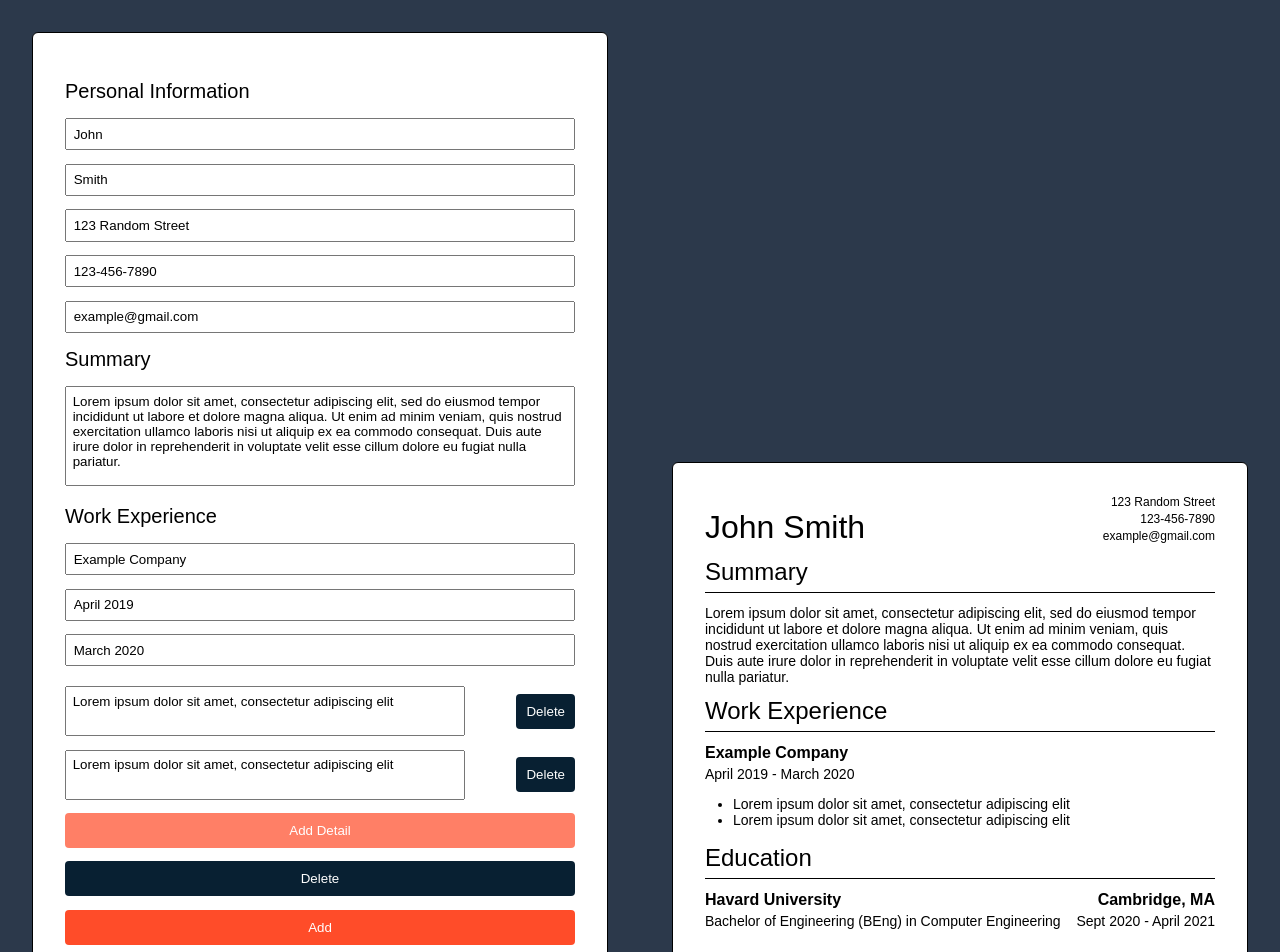
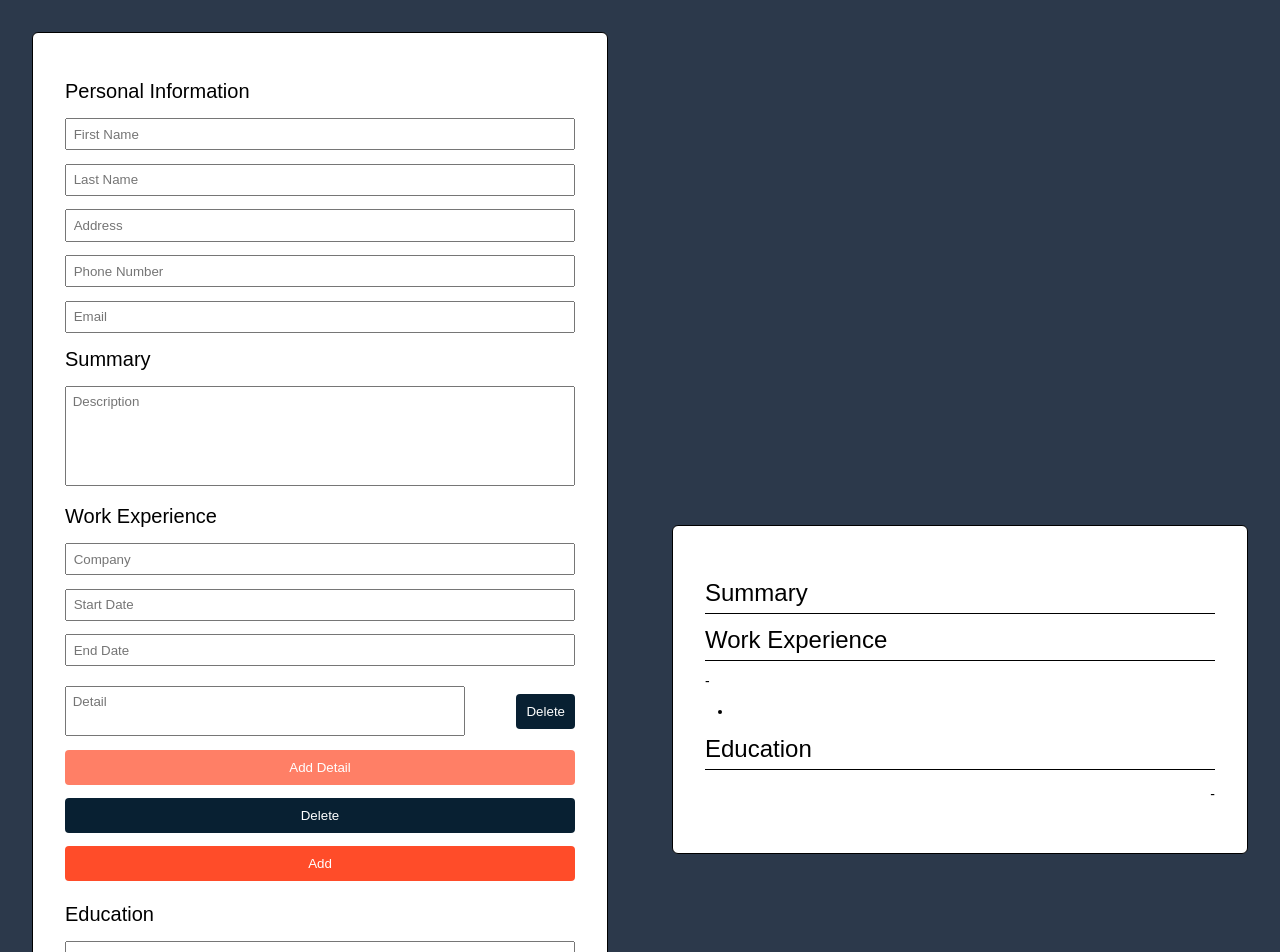
Before and after one commit to JacksonJ97/cv-application, a React (Create React App) app: page / in a window 1280 px wide. Shown: the top 952 px of the page. Built offline with nearby package versions, Linux system fonts and the light colour scheme.

Commit message:
changed handleChange to work in functional components

```diff
--- a/src/components/Container/index.js
+++ b/src/components/Container/index.js
@@ -17,97 +17,63 @@ const Wrapper = styled.div`
 
 const Container = () => {
   const [basicInfo, setBasicInfo] = useState({
-    firstName: "John",
-    lastName: "Smith",
-    address: "123 Random Street",
-    phoneNumber: "123-456-7890",
-    email: "example@gmail.com",
+    firstName: "",
+    lastName: "",
+    address: "",
+    phoneNumber: "",
+    email: "",
   });
 
-  const [summaryInfo, setSummaryInfo] = useState(
-    "Lorem ipsum dolor sit amet, consectetur adipiscing elit, sed do eiusmod tempor incididunt ut labore et dolore magna aliqua. Ut enim ad minim veniam, quis nostrud exercitation ullamco laboris nisi ut aliquip ex ea commodo consequat. Duis aute irure dolor in reprehenderit in voluptate velit esse cillum dolore eu fugiat nulla pariatur."
-  );
+  const [summaryInfo, setSummaryInfo] = useState("");
 
   const [experienceInfo, setExperienceInfo] = useState([
     {
       id: uniqueId(),
-      company: "Example Company",
-      startDate: "April 2019",
-      endDate: "March 2020",
-      details: [
-        { id: uniqueId(), text: "Lorem ipsum dolor sit amet, consectetur adipiscing elit" },
-        { id: uniqueId(), text: "Lorem ipsum dolor sit amet, consectetur adipiscing elit" },
-      ],
+      company: "",
+      startDate: "",
+      endDate: "",
+      details: [{ id: uniqueId(), text: "" }],
     },
   ]);
 
   const [educationInfo, setEducationInfo] = useState([
     {
       id: uniqueId(),
-      school: "Havard University",
-      degree: "Bachelor of Engineering (BEng) in Computer Engineering",
-      location: "Cambridge, MA",
-      startDate: "Sept 2020",
-      endDate: "April 2021",
+      school: "",
+      degree: "",
+      location: "",
+      startDate: "",
+      endDate: "",
     },
   ]);
 
-  // constructor(props) {
-  //   super(props);
-  //   this.state = {
-  //     firstName: "",
-  //     lastName: "",
-  //     address: "",
-  //     phoneNumber: "",
-  //     email: "",
-  //     summary: "",
-  //     experience: [
-  //       {
-  //         id: uniqueId(),
-  //         company: "",
-  //         startDate: "",
-  //         endDate: "",
-  //         details: [{ id: uniqueId(), text: "" }],
-  //       },
-  //     ],
-  //     education: [
-  //       {
-  //         id: uniqueId(),
-  //         school: "",
-  //         degree: "",
-  //         location: "",
-  //         startDate: "",
-  //         endDate: "",
-  //       },
-  //     ],
-  //   };
+  const handleChange = (value, name, id, section) => {
+    setBasicInfo((prevState) => {
+      return { ...prevState, [name]: value };
+    });
 
-  //   this.handleChange = this.handleChange.bind(this);
-  //   this.handleDetail = this.handleDetail.bind(this);
-  //   this.handleAddDetail = this.handleAddDetail.bind(this);
-  //   this.handleDeleteDetail = this.handleDeleteDetail.bind(this);
-  //   this.handleAdd = this.handleAdd.bind(this);
-  //   this.handleDelete = this.handleDelete.bind(this);
-  //   this.handleLoadExample = this.handleLoadExample.bind(this);
-  // }
+    if (name === "summary") {
+      setSummaryInfo(value);
+    }
 
-  // const handleChange(value, name, id, section) {
-  //   this.setState({ ...this.state, [name]: value });
+    if (section === "experience") {
+      setExperienceInfo((prevState) => {
+        let newState = prevState;
+        let index = newState.findIndex((element) => element.id === id);
+        newState[index][name] = value;
+        return newState;
+      });
+    }
 
-  //   if (section === "experience") {
-  //     let experienceCopy = [...this.state.experience];
-  //     let index = experienceCopy.findIndex((element) => element.id === id);
-  //     experienceCopy[index][name] = value;
-  //     this.setState({ experienceCopy });
-  //   }
-
-  //   if (section === "education") {
-  //     let educationCopy = [...this.state.education];
-  //     let index = educationCopy.findIndex((element) => element.id === id);
-  //     educationCopy[index][name] = value;
-  //     this.setState({ educationCopy });
-  //   }
-  // }
+    if (section === "education") {
+      setEducationInfo((prevState) => {
+        let newState = prevState;
+        let index = newState.findIndex((element) => element.id === id);
+        newState[index][name] = value;
+        return newState;
+      });
+    }
+  };
 
   // const handleDetail(value, experienceId, detailId) {
   //   let experienceCopy = [...this.state.experience];
@@ -222,7 +188,7 @@ const Container = () => {
         summaryInfo={summaryInfo}
         experienceInfo={experienceInfo}
         educationInfo={educationInfo}
-        // handleChange={this.handleChange}
+        handleChange={handleChange}
         // handleDetail={this.handleDetail}
         // handleAddDetail={this.handleAddDetail}
         // handleDeleteDetail={this.handleDeleteDetail}
```
